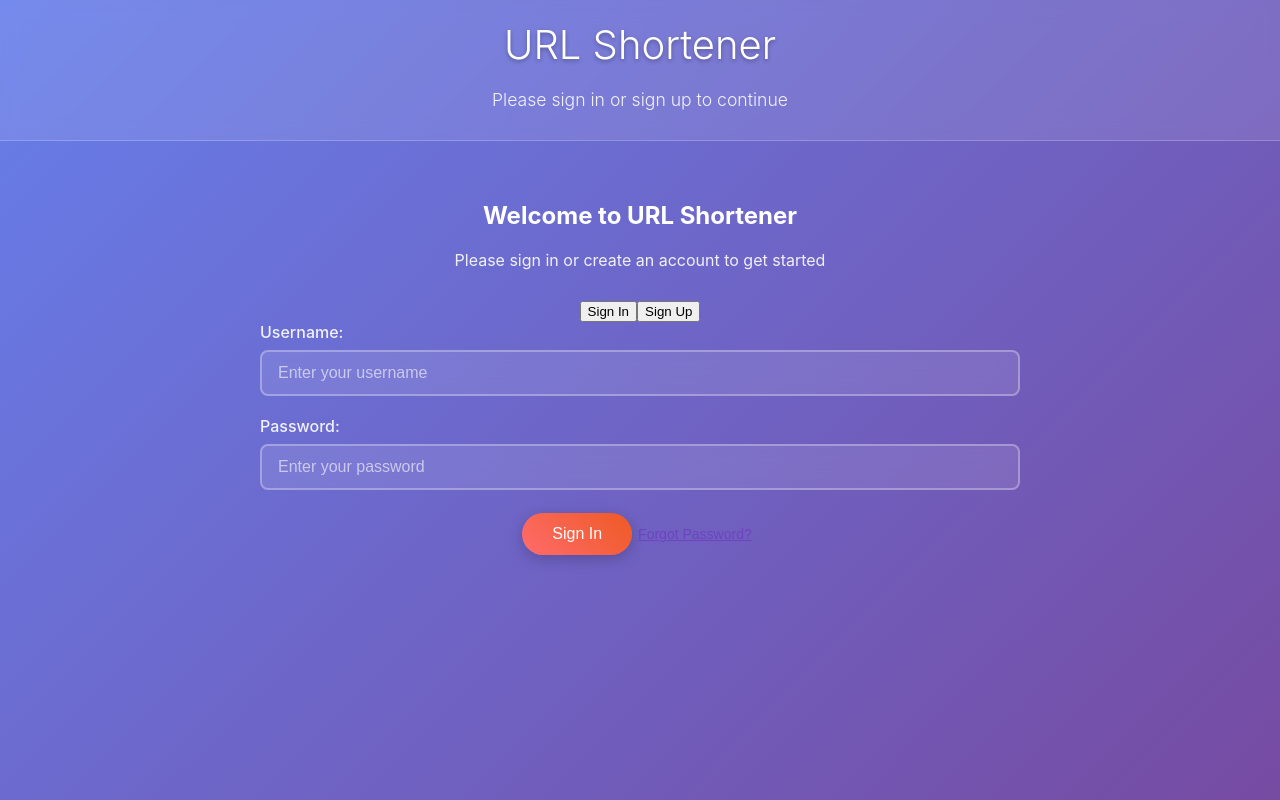
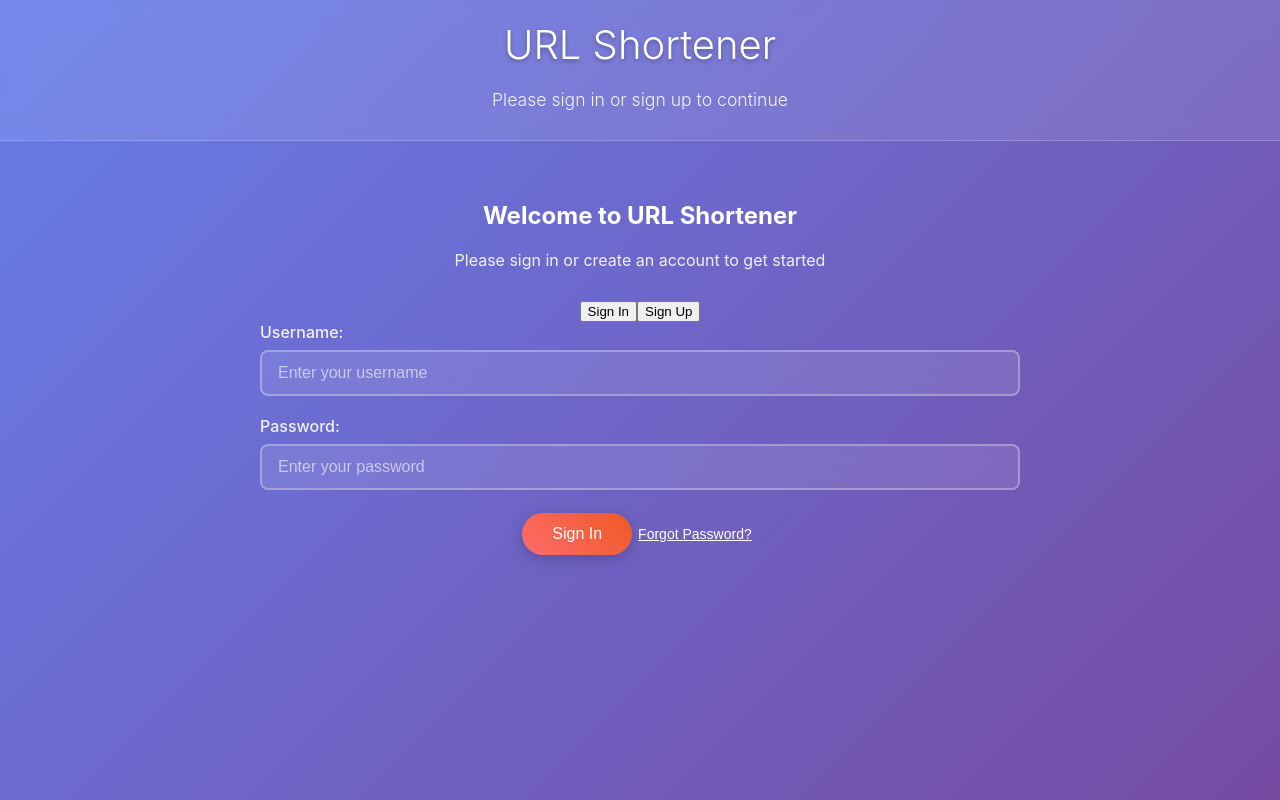
Before and after one commit to sebastianfeliciano/url-shortener, a React (Create React App) app in the folder client/: page / in a window 1280 px wide. Built offline with nearby package versions, Linux system fonts and the light colour scheme; the HTML template or start-up script is replaced by a standard one.

Commit message:
Change forgot password link color to white for better visibility

```diff
--- a/client/src/components/Profile.js
+++ b/client/src/components/Profile.js
@@ -466,7 +466,7 @@ const Profile = ({ onLoginStateChange }) => {
                   marginTop: '15px',
                   background: 'none',
                   border: 'none',
-                  color: '#6f42c1',
+                  color: 'white',
                   cursor: 'pointer',
                   textDecoration: 'underline',
                   fontSize: '14px'
```
